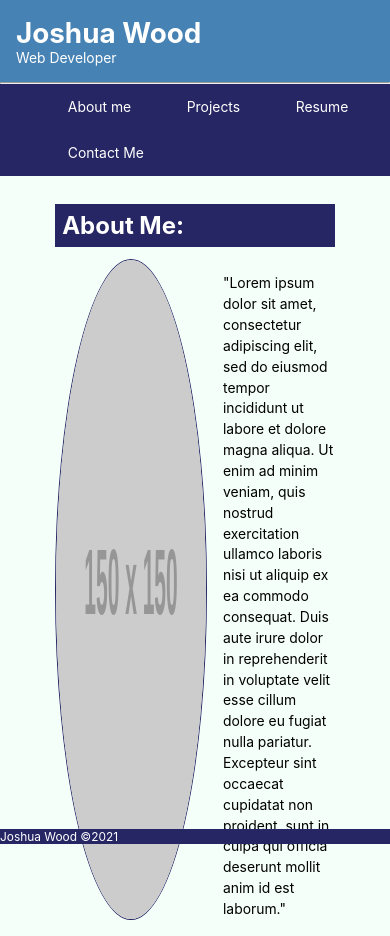
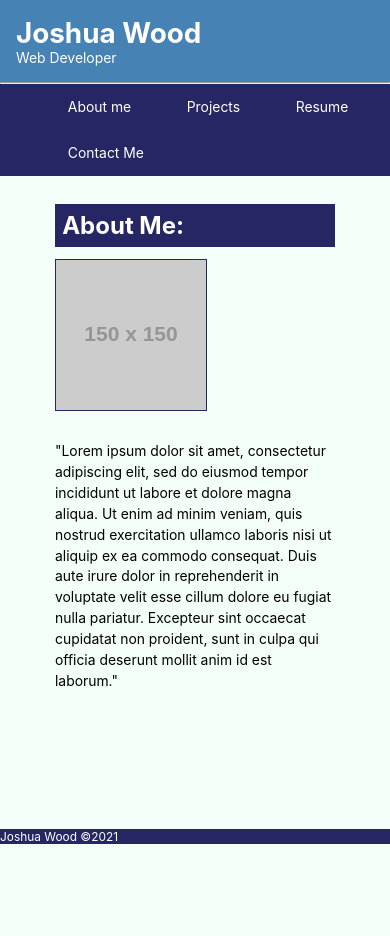
Before and after one commit to Joshuawd190/react_portfolio, a React (Create React App) app: page / in a window 390 px wide. After the commit the page ends 844 px from the top, so only its background shows below. Built offline with nearby package versions, Linux system fonts and the light colour scheme.

Commit message:
Deploying to ghpages

```diff
--- a/package.json
+++ b/package.json
@@ -1,4 +1,5 @@
 {
+  "homepage": "http://joshuawd190.github.io/react_portfolio",
   "name": "react_portfolio",
   "version": "0.1.0",
   "private": true,
@@ -35,5 +36,8 @@
       "last 1 firefox version",
       "last 1 safari version"
     ]
+  },
+  "devDependencies": {
+    "gh-pages": "^3.2.3"
   }
 }
--- a/src/components/Content/ContactForm/index.js
+++ b/src/components/Content/ContactForm/index.js
@@ -50,25 +50,27 @@ function ContactForm() {
       <div className='content-block'>
         <form id='contact-form' onSubmit={handleSubmit}>
           <div>
-            <label htmlFor='name'>Name:</label>
+            <label htmlFor='name'>Name: </label>
+            <br></br>
             <input
               type='text'
               name='name'
               defaultValue={name}
               onBlur={handleChange}
-            />
+            ></input>
           </div>
           <div>
-            <label htmlFor='email'>Email address:</label>
+            <label htmlFor='email'>Email address: </label>
+
             <input
               type='email'
               name='email'
               defaultValue={email}
               onBlur={handleChange}
-            />
+            ></input>
           </div>
           <div>
-            <label htmlFor='message'>Message:</label>
+            <label htmlFor='message'>Message: </label>
             <textarea
               name='message'
               rows='5'
@@ -81,7 +83,9 @@ function ContactForm() {
               <p className='error-text'>{errorMessage}</p>
             </div>
           )}
-          <button type='submit'>Submit</button>
+          <button type='submit' className='contact-btn'>
+            Submit
+          </button>
         </form>
       </div>
     </div>
--- a/src/index.css
+++ b/src/index.css
@@ -9,6 +9,10 @@
   --secondary: mintcream;
   --accent: hsl(240, 45%, 27%);
   --error: hsl(0, 100%, 40%);
+}
+
+.error-text {
+  color: var(--error);
 }
 
 body {
@@ -104,15 +108,24 @@ li {
 /* About Me Page */
 
 #bio-block {
-  display: flex;
-  justify-content: space-between;
-  flex-direction: row;
+  display: grid;
+  grid-template-columns: 150px 1fr;
+  grid-auto-flow: row;
   gap: 1em;
 }
 
 #bio-block > img {
-  border-radius: 50%;
   border: 1px solid var(--accent);
+  width: 150px;
+  height: 150px;
+}
+
+@media screen and (max-width: 700px) {
+  #bio-block {
+    display: grid;
+    grid-template-columns: 1fr;
+    gap: 1em;
+  }
 }
 
 /* Project Page */
@@ -191,9 +204,53 @@ li {
 
 .project-container a:hover {
   border: 2px solid var(--secondary);
+  box-shadow: 0 0 0.25rem rgba(0, 0, 0, 0.5);
 }
 
 /* Contact Form */
+
+textarea {
+  width: 600px;
+  height: 120px;
+  border: 1px solid var(--accent);
+  padding: 5px;
+  margin: 0.5em;
+}
+
+form {
+  width: 40%;
+}
+
+input {
+  font-size: 1rem;
+  padding: 0.25rem;
+  border: 1px solid var(--accent);
+  outline: none;
+  border-radius: 3px;
+  transition: box-shadow 0.2s;
+  margin: 0.5em;
+}
+
+input:focus {
+  border: 1px solid var(--accent);
+  box-shadow: 0 0 0.25rem rgba(0, 0, 0, 0.5);
+}
+
+.contact-btn {
+  background-color: var(--accent);
+  border: 2px solid transparent;
+  padding: 0.5em;
+  color: white;
+  font-size: calc(10px + 1vmin);
+  margin: 0.5em;
+  border-radius: 5px;
+}
+
+.contact-btn:hover {
+  border: 2px solid var(--secondary);
+  background-color: var(--main);
+  box-shadow: 0 0 0.25rem rgba(0, 0, 0, 0.5);
+}
 
 /* Utility */
 
```
Also changed, not shown: 1 other file (tests, documents, lock files or other folders).
